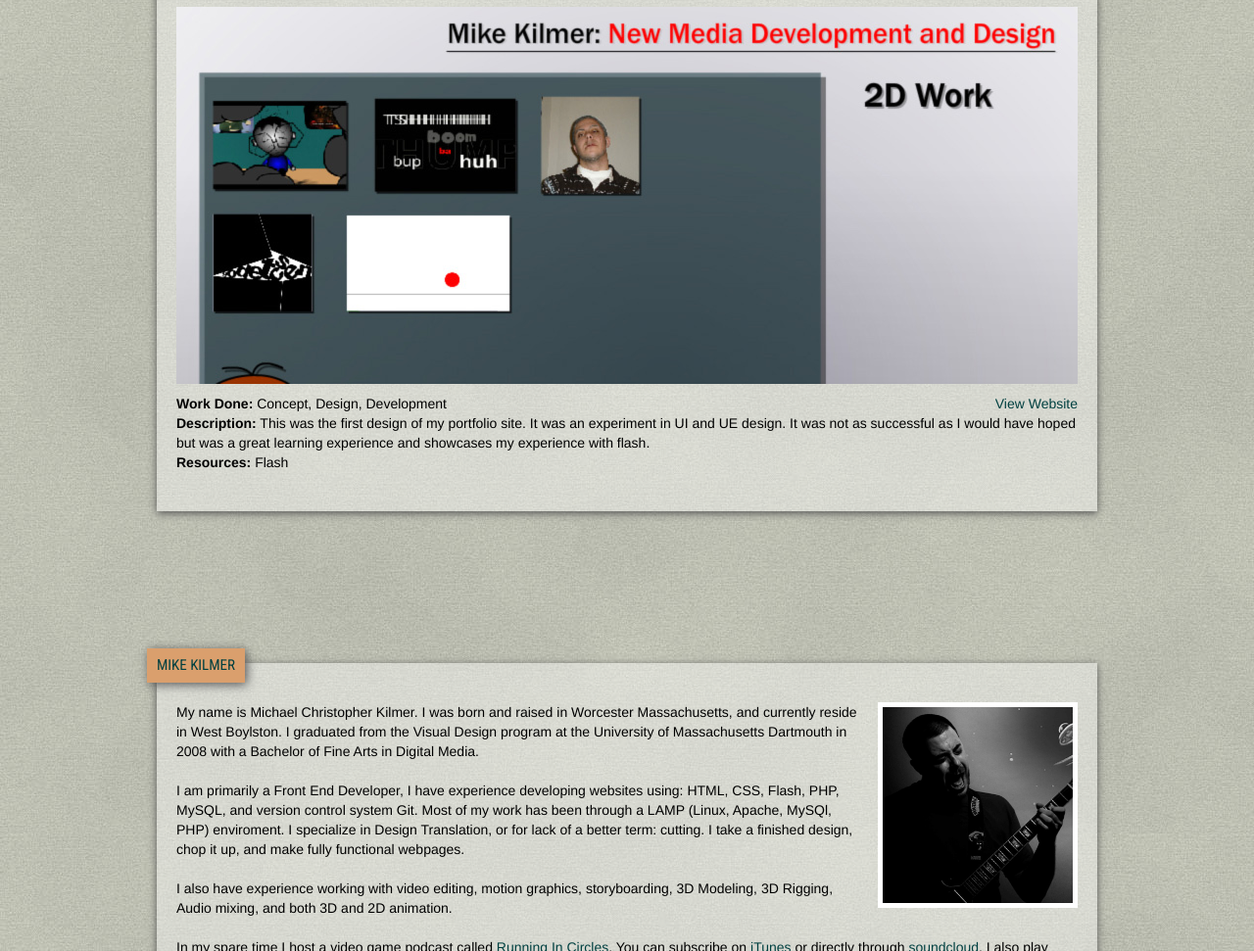
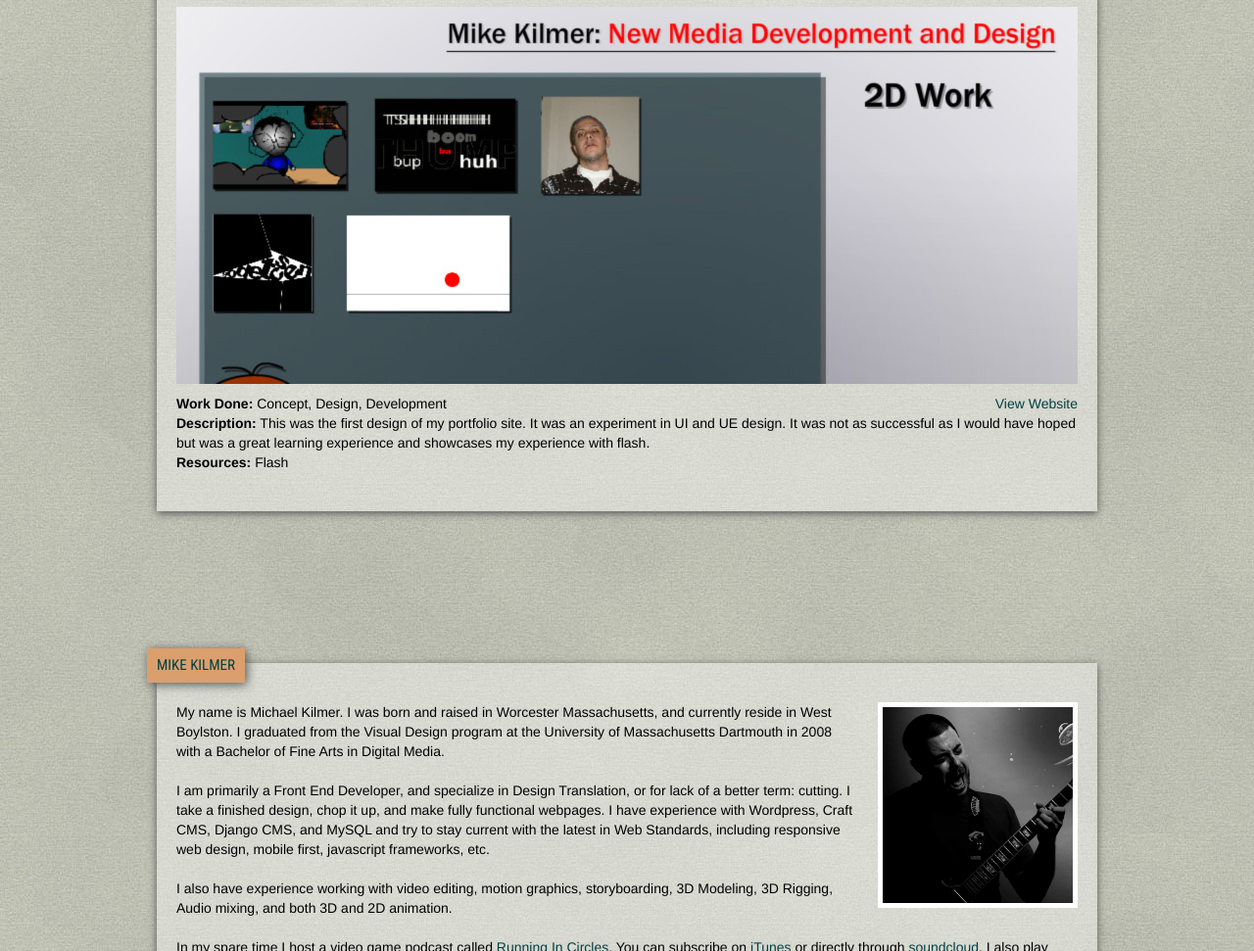
Before and after one commit to mkilmer/michaelkilmer.com, a plain HTML site: page index.html in a window 1280 px wide. Shown: the part 11029-12000 px from the top of the page at 98% size. Drawn offline with Linux system fonts and the light colour scheme.

Commit message:
Updated Bio

```diff
--- a/index.html
+++ b/index.html
@@ -340,8 +340,7 @@
                     <a href="http://www.youtube.com/embed/84wfchJyidc" class='youtube' style="float:right;">View Short</a>
                     <b>Work Done:</b> Title Animation, Music
                     <br>
-                    <b> Description:</b> Cj Molina came to me with an idea for the Sonador productions logo and what he wanted it to look like. I took his drawing, converted it into 8 Bit and animated it in Flash. Then I brought it into after effects
-                    and added the VCR effects to make it appear old. I also helped make the music for the short.
+                    <b> Description:</b> Cj Molina came to me with an idea for the Sonador productions logo and what he wanted it to look like. I took his drawing, converted it into 8 Bit and animated it in Flash. Then I brought it into after effects and added the VCR effects to make it appear old. I also helped make the music for the short.
                     <br>
                     <b>Resources:</b> FL Studio, Flash, After Effects
                     <br>
@@ -411,8 +410,7 @@
                     <a href="/work/Metroid/" target="_blank" style="float:right;">View Website</a>
                     <b>Work Done:</b> Concept, Design, Development
                     <br>
-                    <b>Description:</b> This was a semester long project to learn to develop in Flash. I used this as a starting point to learn Actionscript 3. I chose Metroid based on a childhood love of the franchise, and avid love of videogames in
-                    general.
+                    <b>Description:</b> This was a semester long project to learn to develop in Flash. I used this as a starting point to learn Actionscript 3. I chose Metroid based on a childhood love of the franchise, and avid love of videogames in general.
                     <br>
                     <b>Resources:</b> Flash
                 </p>
@@ -446,16 +444,13 @@
             <article class="newsBox">
                 <div class="banner">MIKE KILMER</div>
                 <img src="images/Kilmer-new.jpg" class="profile-pic" />
-                <p> My name is Michael Christopher Kilmer. I was born and raised in Worcester Massachusetts, and currently reside in West Boylston. I graduated from the Visual Design program at the University of Massachusetts Dartmouth in 2008 with a Bachelor
-                    of Fine Arts in Digital Media.</p>
+                <p> My name is Michael Kilmer. I was born and raised in Worcester Massachusetts, and currently reside in West Boylston. I graduated from the Visual Design program at the University of Massachusetts Dartmouth in 2008 with a Bachelor of Fine Arts in Digital Media.</p>
 
-                <p>I am primarily a Front End Developer, I have experience developing websites using: HTML, CSS, Flash, PHP, MySQL, and version control system Git. Most of my work has been through a LAMP (Linux, Apache, MySQl, PHP) enviroment. I specialize in Design Translation, or for lack of
-                    a better term: cutting. I take a finished design, chop it up, and make fully functional webpages.</p>
+                <p>I am primarily a Front End Developer, and specialize in Design Translation, or for lack of a better term: cutting. I take a finished design, chop it up, and make fully functional webpages. I have experience with Wordpress, Craft CMS, Django CMS, and MySQL and try to stay current with the latest in Web Standards, including responsive web design, mobile first, javascript frameworks, etc.</p>
 
                 <p>I also have experience working with video editing, motion graphics, storyboarding, 3D Modeling, 3D Rigging, Audio mixing, and both 3D and 2D animation.</p>
 
-                <p>In my spare time I host a video game podcast called <a href="http://www.facebook.com/runningincirclespodcast" target="_blank">Running In Circles</a>. You can subscribe on <a href="https://itunes.apple.com/ve/podcast/running-in-circles/id994771688?l=en" target="_blank">iTunes</a> or directly through <a href="http://feeds.soundcloud.com/users/soundcloud:users:16500810/sounds.rss" target="_blank">soundcloud</a>. I also play guitar, video games, watch films, listen to all different kinds of music, read, attend live shows, draw, animate, record, and hang out with friends. I have a passion for music and the joy
-                    of creating something out of nothing and I always try to keep current with the latest software, gadgets, and gizmos. </p>
+                <p>In my spare time I host a video game podcast called <a href="http://www.facebook.com/runningincirclespodcast" target="_blank">Running In Circles</a>. You can subscribe on <a href="https://itunes.apple.com/ve/podcast/running-in-circles/id994771688?l=en" target="_blank">iTunes</a> or directly through <a href="http://feeds.soundcloud.com/users/soundcloud:users:16500810/sounds.rss" target="_blank">soundcloud</a>. I also play guitar, video games, watch films, listen to all different kinds of music, read, attend live shows, draw, animate, record, and hang out with friends. I have a passion for music and the joy of creating something out of nothing and I always try to keep current with the latest software, gadgets, and gizmos. </p>
             </article>
             <span id="about-waypoint"></span>
         </section>
```
